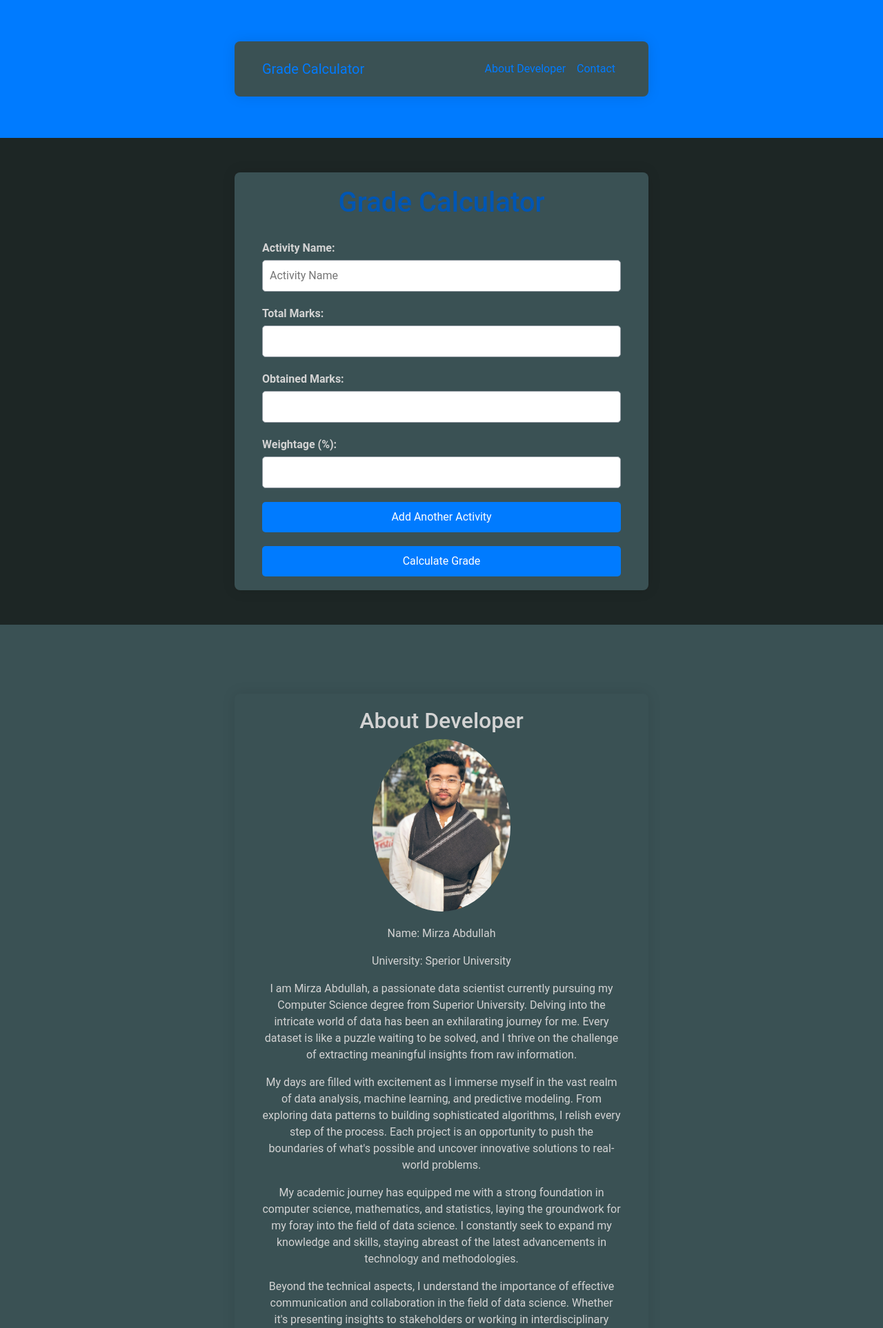
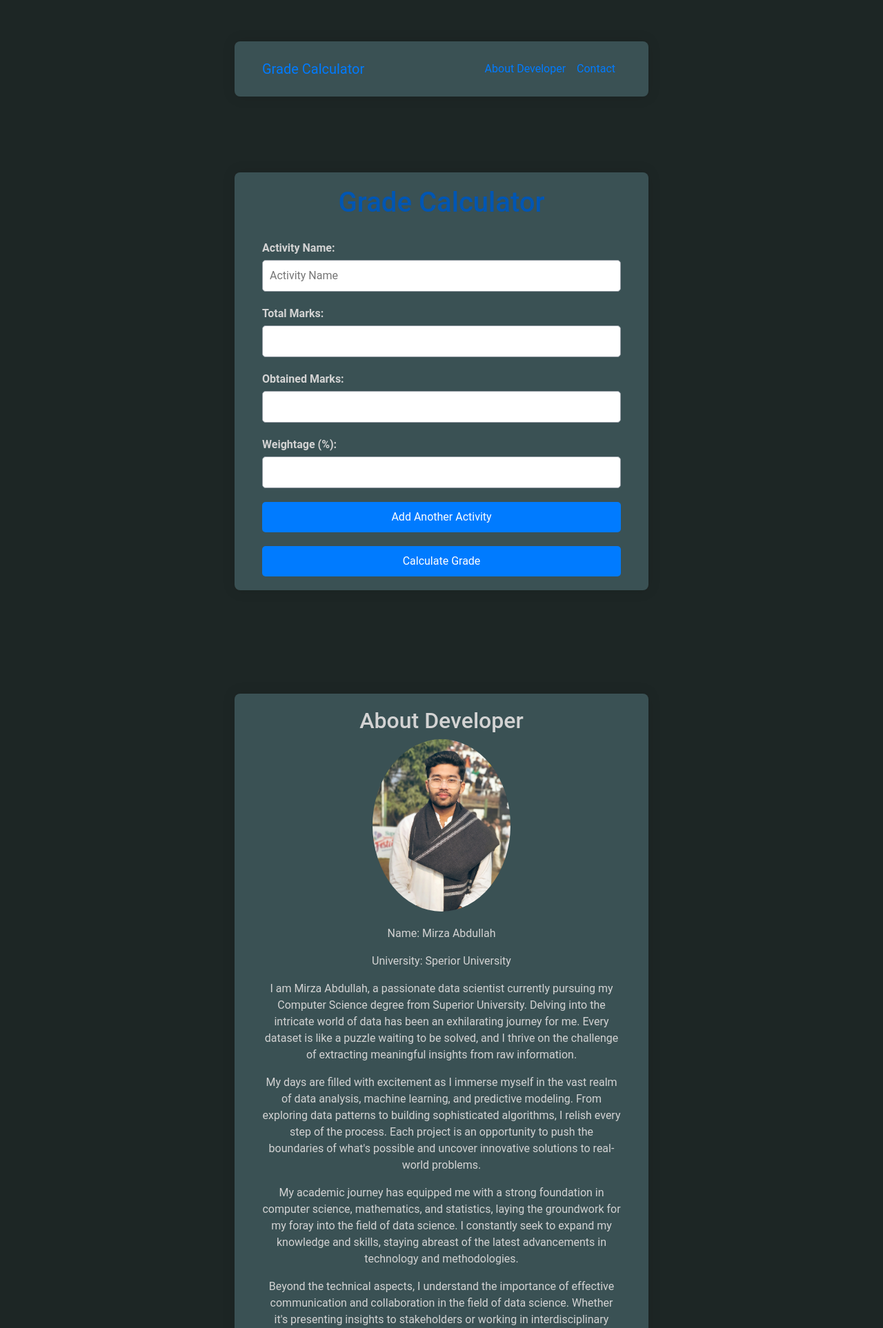
Before and after one commit to codebytemirza/grade_calc, a Flask app: page / in a window 1280 px wide. Shown: the top 1926 px of the page at 69% size. Run offline with Flask 3, Linux system fonts and the light colour scheme; some libraries are stand-ins or nearby versions.

Commit message:
Update styles.css

```diff
--- a/static/styles.css
+++ b/static/styles.css
@@ -71,7 +71,7 @@ body {
 }
 
 .navbar {
-    background-color: #007bff; /* Blue */
+    background-color: #1D2625; /* Blue */
     padding: 10px 0;
 }
 
@@ -110,7 +110,7 @@ body {
 }
 
 .about-section {
-    background-color: #3A5154; /* Dark grayish-blue */
+    background-color: #1D2625; /* Dark grayish-blue */
     padding: 50px 0;
 }
 
```
